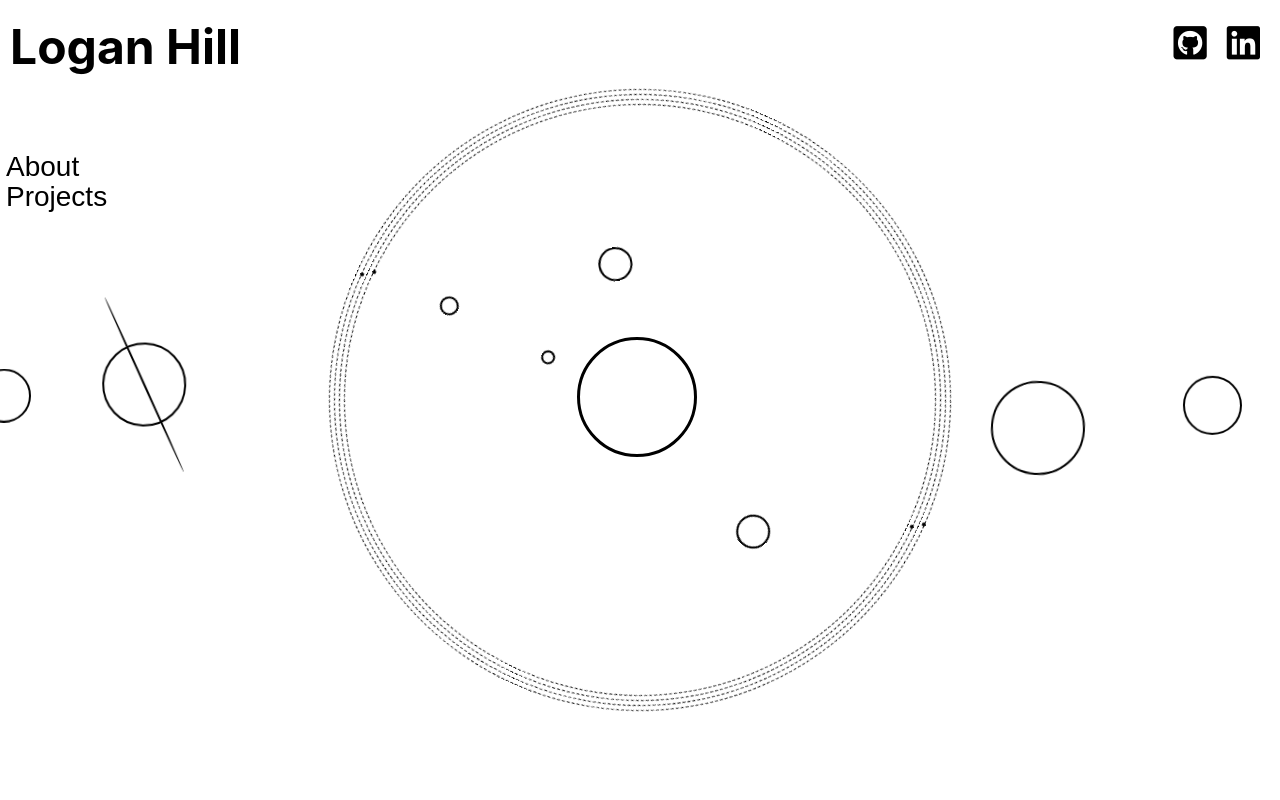
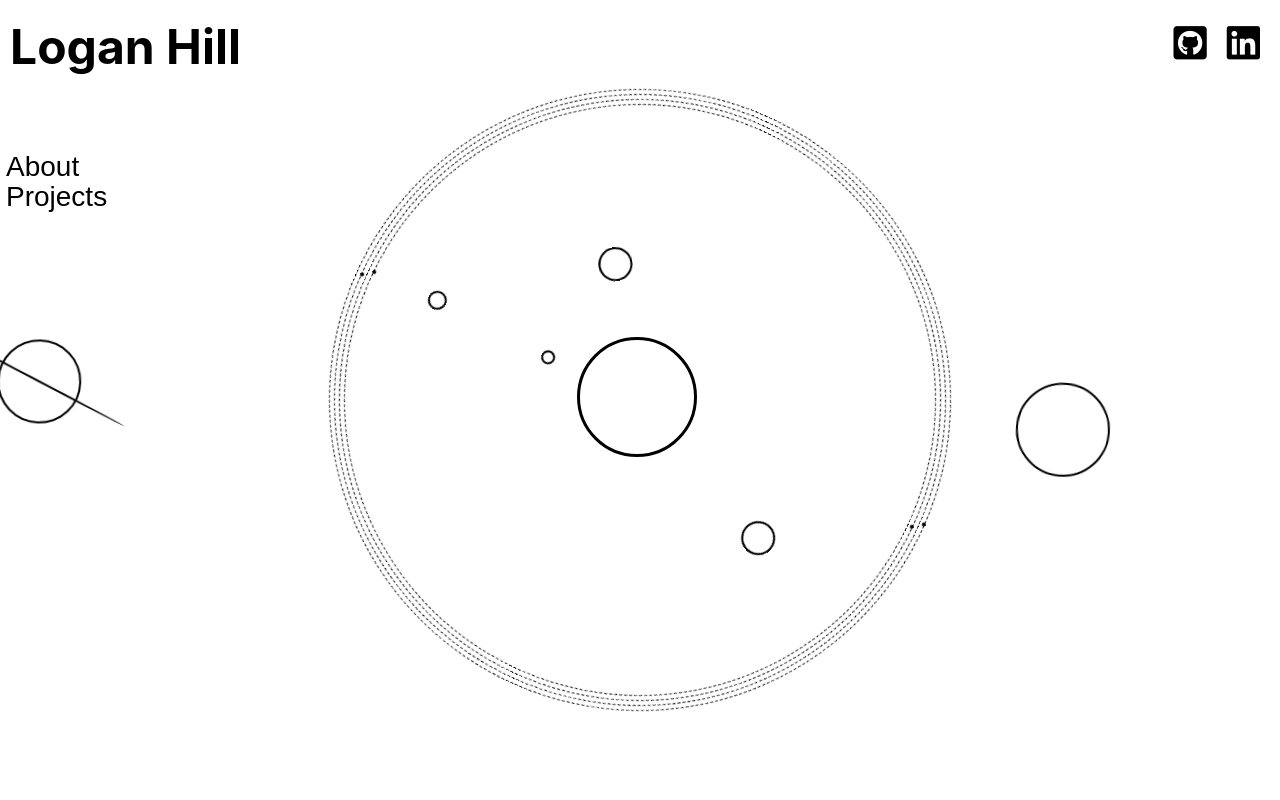
Before and after one commit to lmh96/portfolio, a React (Create React App) app: page / in a window 1280 px wide. Shown: the top 800 px of the page. Built offline with nearby package versions, Linux system fonts and the light colour scheme; no server answers.

Commit message:
adjusted planetary axial tilt to be as accurate as this style allows

```diff
--- a/package.json
+++ b/package.json
@@ -15,7 +15,8 @@
     "start": "node server",
     "build": "react-scripts build",
     "test": "react-scripts test",
-    "eject": "react-scripts eject"
+    "eject": "react-scripts eject",
+    "develop": "react-scripts start"
   },
   "eslintConfig": {
     "extends": "react-app"
--- a/src/Background.js
+++ b/src/Background.js
@@ -23,21 +23,21 @@ function Background(props) {
     return (
         <div className={props.className}>
             <button className="center" onClick={props.centerClick}><i class="fas fa-cog"></i></button>
-            <Orbit className={visible} oDiameter={200} pDiameter={10} dur={props.areSpinning ? '8.796s' : '0s'} start={rightStart} active={isActive} visible={areVisible} rDiameter={0} rDistance={0} rRotation={0}></Orbit>
-            <Orbit className={visible} oDiameter={275} pDiameter={30} dur={props.areSpinning ? '22.468s' : '0s'} start={leftStart} active={isActive} visible={areVisible} rDiameter={0} rDistance={0} rRotation={0}></Orbit>
-            <Orbit className={visible} oDiameter={350} pDiameter={30} dur={props.areSpinning ? '36.526s' : '0s'} start={rightStart} active={isActive} visible={areVisible} rDiameter={0} rDistance={0} rRotation={0}></Orbit>
-            <Orbit className={visible} oDiameter={425} pDiameter={15} dur={props.areSpinning ? '68.698s' : '0s'} start={leftStart} active={isActive} visible={areVisible} rDiameter={0} rDistance={0} rRotation={0}></Orbit>
+            <Orbit className={visible} oDiameter={200} pDiameter={10} dur={isActive ? '8.796s' : '0s'} start={rightStart} active={isActive} visible={areVisible} rDiameter={0} rDistance={0} rRotation={0}></Orbit>
+            <Orbit className={visible} oDiameter={275} pDiameter={30} dur={isActive ? '22.468s' : '0s'} start={leftStart} active={isActive} visible={areVisible} rDiameter={0} rDistance={0} rRotation={0}></Orbit>
+            <Orbit className={visible} oDiameter={365} pDiameter={30} dur={isActive ? '36.526s' : '0s'} start={rightStart} active={isActive} visible={areVisible} rDiameter={0} rDistance={0} rRotation={0}></Orbit>
+            <Orbit className={visible} oDiameter={450} pDiameter={15} dur={isActive ? '68.698s' : '0s'} start={leftStart} active={isActive} visible={areVisible} rDiameter={0} rDistance={0} rRotation={0}></Orbit>
 
-            <Orbit className={visible} oDiameter={590} pDiameter={0} dur={props.areSpinning ? '70s' : '0s'} start={leftStart} active={isActive} visible={true} rDiameter={0} rDistance={0} rRotation={0}></Orbit>
-            <Orbit className={visible} oDiameter={600} pDiameter={0} dur={props.areSpinning ? '72s' : '0s'} start={rightStart} active={isActive} visible={true} rDiameter={0} rDistance={0} rRotation={0}></Orbit>
-            <Orbit className={visible} oDiameter={610} pDiameter={0} dur={props.areSpinning ? '74s' : '0s'} start={leftStart} active={isActive} visible={true} rDiameter={0} rDistance={0} rRotation={0}></Orbit>
-            <Orbit className={visible} oDiameter={620} pDiameter={0} dur={props.areSpinning ? '76s' : '0s'} start={rightStart} active={isActive} visible={true} rDiameter={0} rDistance={0} rRotation={0}></Orbit>
+            <Orbit className={visible} oDiameter={590} pDiameter={0} dur={isActive ? '70s' : '0s'} start={leftStart} active={isActive} visible={true} rDiameter={0} rDistance={0} rRotation={0}></Orbit>
+            <Orbit className={visible} oDiameter={600} pDiameter={0} dur={isActive ? '72s' : '0s'} start={rightStart} active={isActive} visible={true} rDiameter={0} rDistance={0} rRotation={0}></Orbit>
+            <Orbit className={visible} oDiameter={610} pDiameter={0} dur={isActive ? '74s' : '0s'} start={leftStart} active={isActive} visible={true} rDiameter={0} rDistance={0} rRotation={0}></Orbit>
+            <Orbit className={visible} oDiameter={620} pDiameter={0} dur={isActive ? '76s' : '0s'} start={rightStart} active={isActive} visible={true} rDiameter={0} rDistance={0} rRotation={0}></Orbit>
 
 
-            <Orbit className={visible} oDiameter={800} pDiameter={90} dur={props.areSpinning ? '433.271s' : '0s'} start={rightStart} active={isActive} visible={areVisible} rDiameter={props.visibleRings ? 1 : 0} rDistance={60} rRotation={357}></Orbit>
-            <Orbit className={visible} oDiameter={990} pDiameter={80} dur={props.areSpinning ? '1075.144s' : '0s'} start={leftStart} active={isActive} visible={areVisible} rDiameter={40} rDistance={15} rRotation={334}></Orbit>
-            <Orbit className={visible} oDiameter={1145} pDiameter={55} dur={props.areSpinning ? '3068.555s' : '0s'} start={rightStart} active={isActive} visible={areVisible} rDiameter={props.visibleRings ? 2 : 0} rDistance={25} rRotation={262}></Orbit>
-            <Orbit className={visible} oDiameter={1270} pDiameter={50} dur={props.areSpinning ? '6015.565s' : '0s'} start={leftStart} active={isActive} visible={areVisible} rDiameter={props.visibleRings ? 15 : 0} rDistance={15} rRotation={332}></Orbit>
+            <Orbit className={visible} oDiameter={850} pDiameter={90} dur={isActive ? '433.271s' : '0s'} start={rightStart} active={isActive} visible={areVisible} rDiameter={props.visibleRings ? 1 : 0} rDistance={60} rRotation={3}></Orbit>
+            <Orbit className={visible} oDiameter={1200} pDiameter={80} dur={isActive ? '1075.144s' : '0s'} start={leftStart} active={isActive} visible={areVisible} rDiameter={40} rDistance={15} rRotation={26}></Orbit>
+            <Orbit className={visible} oDiameter={1450} pDiameter={55} dur={isActive ? '3068.555s' : '0s'} start={rightStart} active={isActive} visible={areVisible} rDiameter={props.visibleRings ? 2 : 0} rDistance={25} rRotation={98}></Orbit>
+            <Orbit className={visible} oDiameter={1650} pDiameter={50} dur={isActive ? '6015.565s' : '0s'} start={leftStart} active={isActive} visible={areVisible} rDiameter={props.visibleRings ? 15 : 0} rDistance={15} rRotation={28}></Orbit>
         </div>
     );
 }
--- a/src/Orbit.css
+++ b/src/Orbit.css
@@ -10,6 +10,7 @@
     border-color: white;
     background: black;
     border-radius: 100%;
+    transform: rotate(90deg);
     z-index: 99;
 }
 
```
Also changed, not shown: 12 other files (tests, documents, lock files or other folders).
